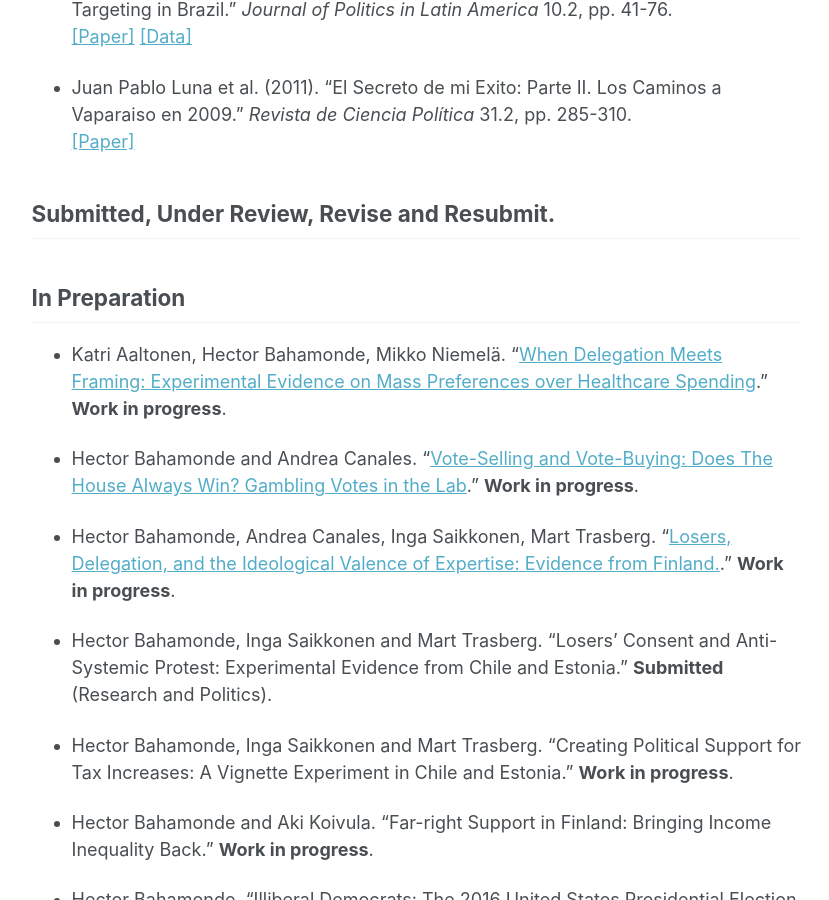
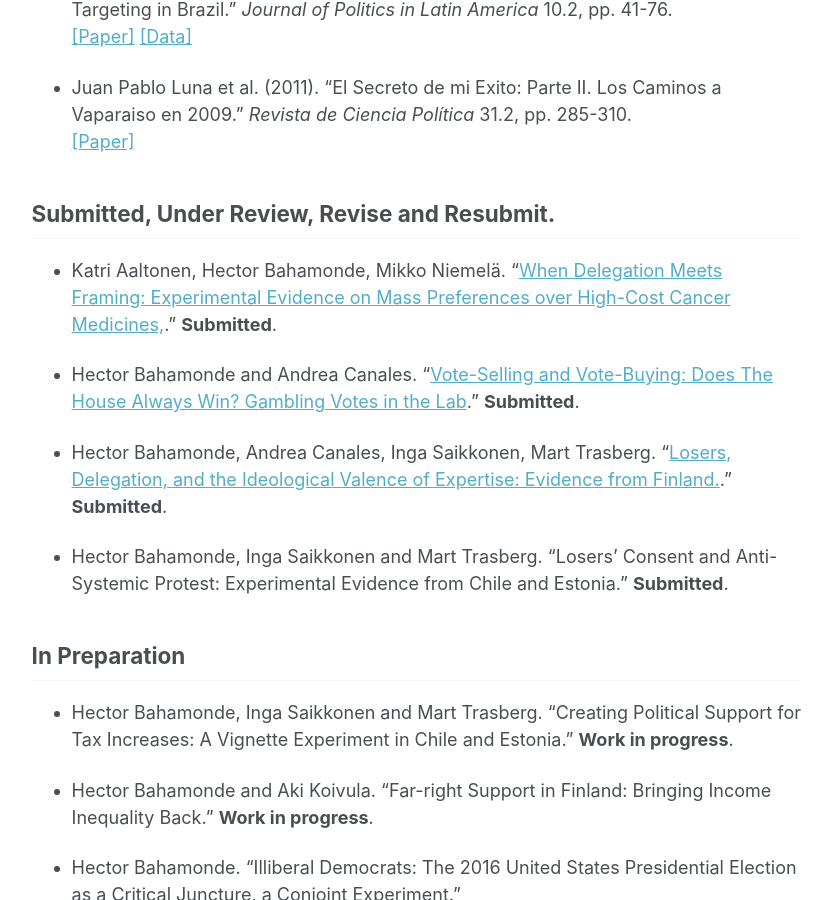
Before and after one commit to hbahamonde/hbahamonde.github.io, a Jekyll site: the page built from _pages/research.md, in a window 1280 px wide and 900 px high, scrolled down 767 px. Shown: the whole window, without its empty margins (250-1079 px from the left). Built offline with Jekyll 4.4.1, drawn with Linux system fonts in a browser that asks for light colours.

Commit message:
new papers submitted

```diff
--- a/_pages/research.md
+++ b/_pages/research.md
@@ -26,17 +26,17 @@ redirect_from:
 ## Submitted, Under Review, Revise and Resubmit.
 
 
-## In Preparation
+- Katri Aaltonen, Hector Bahamonde, Mikko Niemelä. "[When Delegation Meets Framing: Experimental Evidence on Mass Preferences over High-Cost Cancer Medicines,](https://github.com/hbahamonde/Fimea/blob/main/Fimea_paper.pdf?raw=1)." **Submitted**.
+
+- Hector Bahamonde and Andrea Canales. "[Vote-Selling and Vote-Buying: Does The House Always Win? Gambling Votes in the Lab](https://github.com/hbahamonde/Exp_Vote_Selling/raw/main/Vote_Selling_Bahamonde_Canales_Paper_2.pdf)." **Submitted**.
+
+- Hector Bahamonde, Andrea Canales, Inga Saikkonen, Mart Trasberg. "[Losers, Delegation, and the Ideological Valence of Expertise: Evidence from Finland.](https://raw.githubusercontent.com/hbahamonde/democratic_backsliding/main/2025/Dem_Backsliding_2.pdf)." **Submitted**.
+
+- Hector Bahamonde, Inga Saikkonen and Mart Trasberg. "Losers' Consent and Anti-Systemic Protest: Experimental Evidence from Chile and Estonia." **Submitted**.
 
 
-- Katri Aaltonen, Hector Bahamonde, Mikko Niemelä. "[When Delegation Meets Framing: Experimental Evidence on Mass Preferences over Healthcare Spending](https://github.com/hbahamonde/Fimea/blob/main/Fimea_paper.pdf?raw=1)." **Work in progress**.
 
-- Hector Bahamonde and Andrea Canales. "[Vote-Selling and Vote-Buying: Does The House Always Win? Gambling Votes in the Lab](https://github.com/hbahamonde/Exp_Vote_Selling/raw/main/Vote_Selling_Bahamonde_Canales_Paper_2.pdf)." **Work in progress**.
-
-- Hector Bahamonde, Andrea Canales, Inga Saikkonen, Mart Trasberg. "[Losers, Delegation, and the Ideological Valence of Expertise: Evidence from Finland.](https://raw.githubusercontent.com/hbahamonde/democratic_backsliding/main/2025/Dem_Backsliding_2.pdf)." **Work in progress**.
-
-- Hector Bahamonde, Inga Saikkonen and Mart Trasberg. "Losers' Consent and Anti-Systemic Protest: Experimental Evidence from Chile and Estonia." **Submitted** (Research and Politics).
-
+## In Preparation
 
 - Hector Bahamonde, Inga Saikkonen and Mart Trasberg. "Creating Political Support for Tax Increases: A Vignette Experiment in Chile and Estonia." **Work in progress**.
 
```
